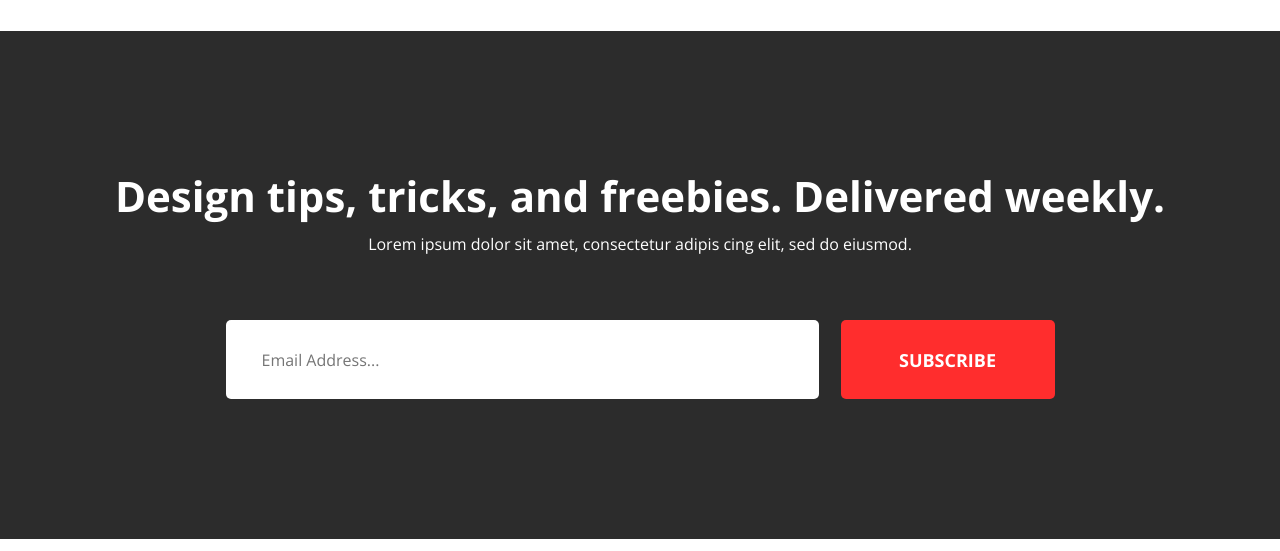
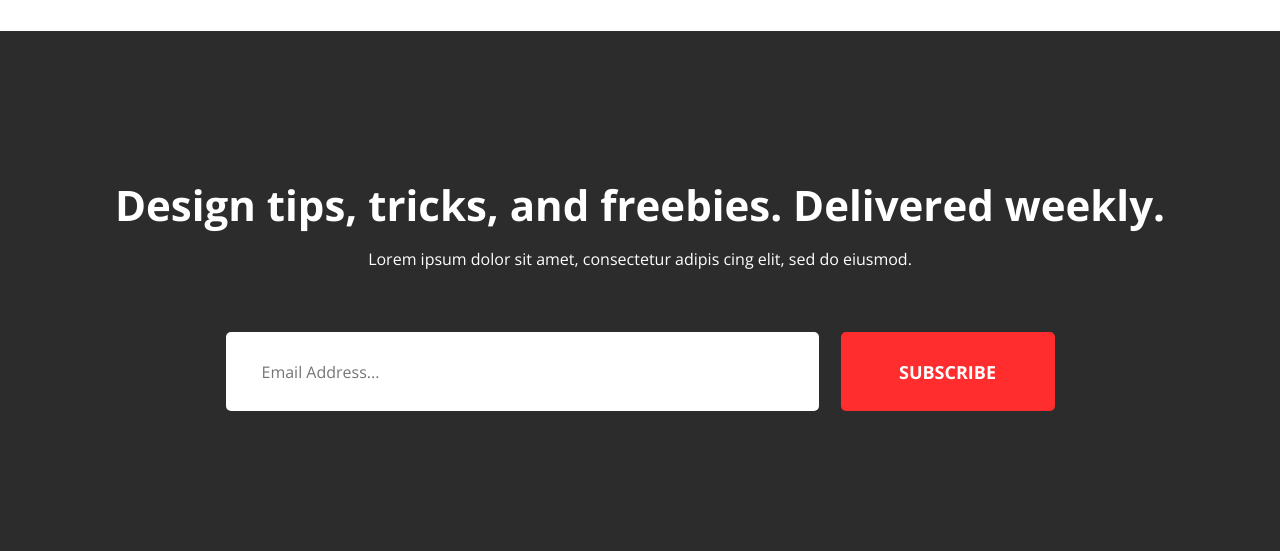
Before and after one commit to LSmirennikova/agencylanding, a plain HTML site: page index.html in a window 1280 px wide. Shown: the part 3469-4020 px from the top of the page. Drawn offline with nearby package versions, Linux system fonts and the light colour scheme.

Commit message:
Update style.css

```diff
--- a/css/style.css
+++ b/css/style.css
@@ -74,6 +74,10 @@
 
 :root {
     scroll-behavior: smooth;
+}
+
+button {
+    cursor: pointer;
 }
 
 /* Page */
@@ -603,17 +607,17 @@
 
 .subscribe__heading {
     margin: 0;
-    margin-bottom: 21px;
+    margin-bottom: 17px;
     color: #fff;
     font-family: "Open Sans";
     font-size: 42px;
     font-weight: 700;
-    line-height: 0.7;
+    line-height: 1.15;
 }
 
 .subscribe__about {
     margin: 0;
-    margin-bottom: 62px;
+    margin-bottom: 59px;
     color: #fff;
     font-family: "Open Sans";
     font-size: 16px;
```
